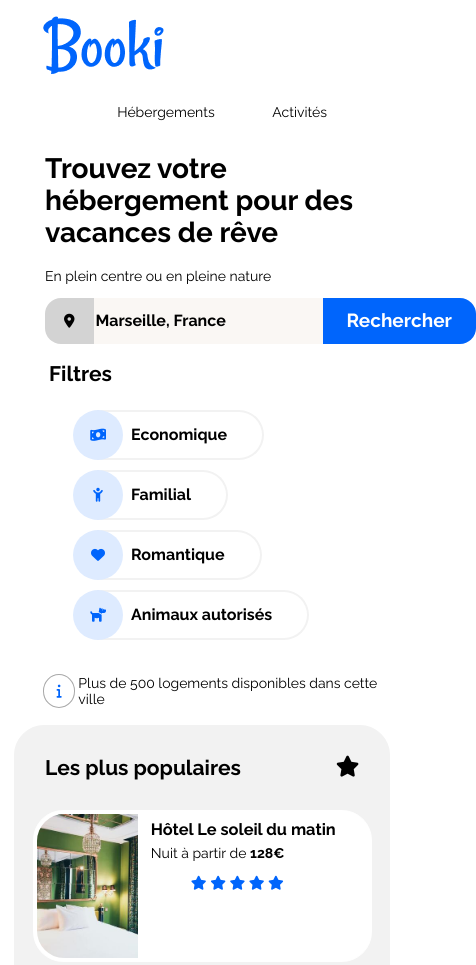
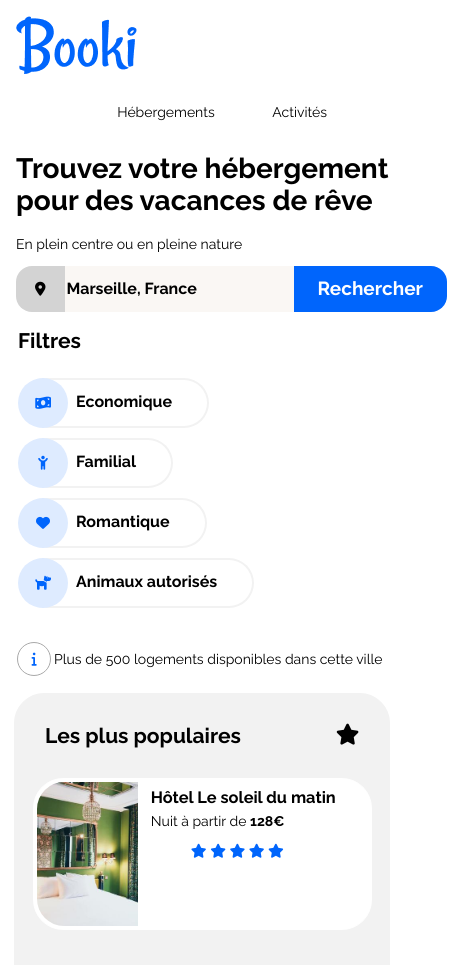
Before and after one commit to ThibDev61/booki, a plain HTML site: page index.html in a window 390 px wide. Shown: the top 965 px of the page, 476 px wide, since content can reach past the window. Drawn offline with nearby package versions, Linux system fonts and the light colour scheme.

Commit message:
tablette

```diff
--- a/index.html
+++ b/index.html
@@ -3,7 +3,6 @@
   <head>
       <meta charset="utf-8">
       <meta name="viewport" content="width=device-width, initial-scale=1.0">
-      <link rel="" href="" type="">
       <title>Booki</title>
       <link rel="stylesheet" href="style.css">
   </head>
@@ -107,7 +106,6 @@
                             </figcaption>
                         </figure>
                     </a>
-
 
         </section>
 
--- a/style.css
+++ b/style.css
@@ -171,8 +171,6 @@ header button {
   cursor: pointer;
 }
 
-
-
 .info {
     display: flex;
     align-items: center;
@@ -192,8 +190,6 @@ header button {
     margin-right: 3px;
 }
 
-
-
 .blue {
     color: #0065fc;
 }
@@ -210,7 +206,6 @@ main {
   width: 96%;
   margin-left: 12px;
 }
-
 
 .most-popular {
   display: flex;
@@ -292,8 +287,6 @@ main {
     margin: 74px 0 0 0;
     color: #0065fc; }
 
-
-
 .apartments-list {
     display: flex;
     flex-wrap: wrap;
@@ -314,9 +307,7 @@ main {
    width: 33%;
 }
 
-
-
-  .carte_hebergement {
+.carte_hebergement {
     display: flex;
     flex-direction: column;
     margin: auto;
@@ -365,11 +356,7 @@ main {
     color: black;
   }
 
-
-
-
-
-.activites-marseille {
+   .activites-marseille {
     margin: auto;
     margin-left: 20px;
     width: 98%;
@@ -498,24 +485,13 @@ figure.longchamp {
     transition: 0.3s;
   }
 
-
-
-
-
-
-
-footer>* {
+  footer>* {
     margin: 0;
     padding: 0;
     box-sizing: border-box;
   }
 
-
-
-
-
-
-  footer {
+footer {
     display:flex ;
     flex-wrap: wrap;
     background-color: lightgray;
@@ -542,7 +518,28 @@ footer>* {
 
 
  @media screen and (max-width: 991px) {
-main {
+
+nav {
+  margin-left: -27px;
+}
+
+header {
+  margin-left: 16px;
+}
+
+.filtres {
+  margin-left: 24px;
+}
+
+.filtres ul {
+  margin-left: -24px;
+}
+
+.info{
+  margin-left: 22px;
+}
+
+  main {
   flex-direction: column;
 }
 .most-popular {
@@ -564,3 +561,16 @@ main {
     width: 48%;
     margin: auto;
   }
+
+
+
+.carte_hebergement {
+  margin-bottom: 30px;
+  margin-top: 10px;
+}
+
+.afficher {
+  padding-bottom: 30px;
+
+}
+}
```
